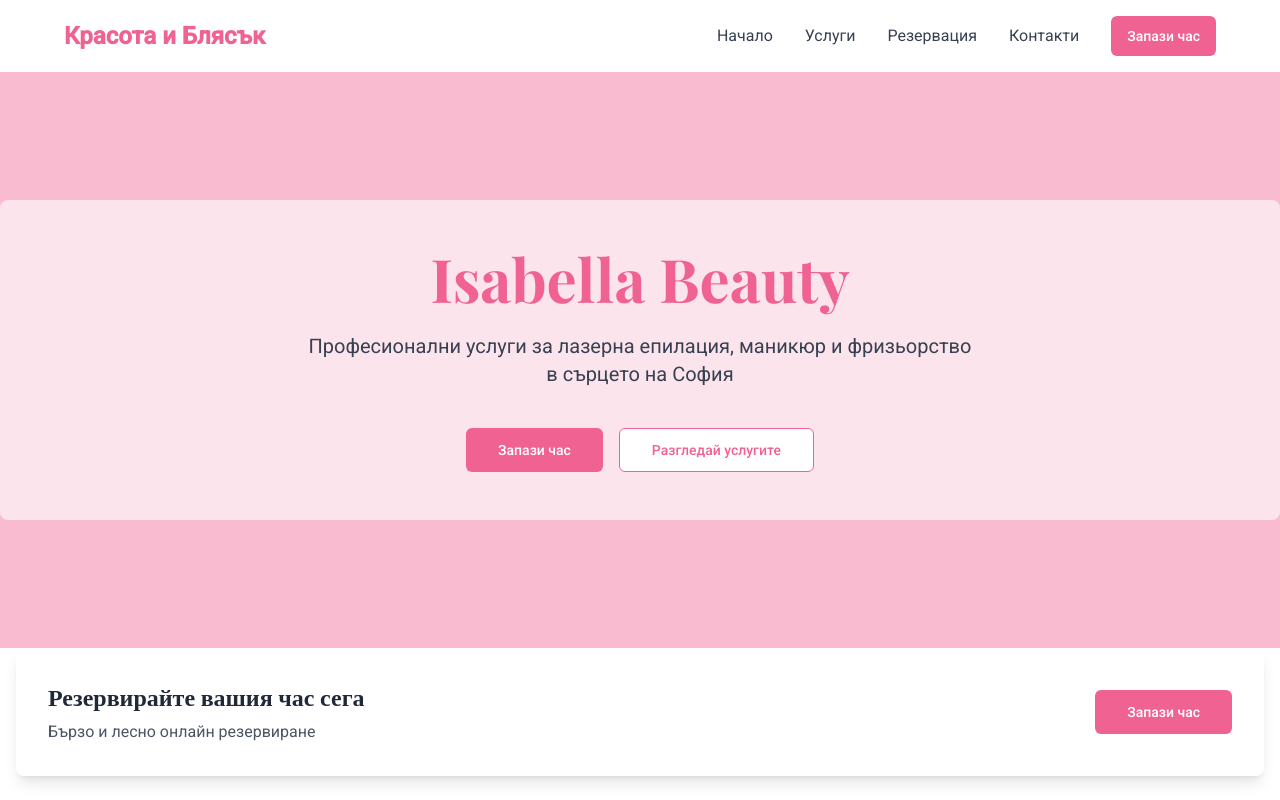
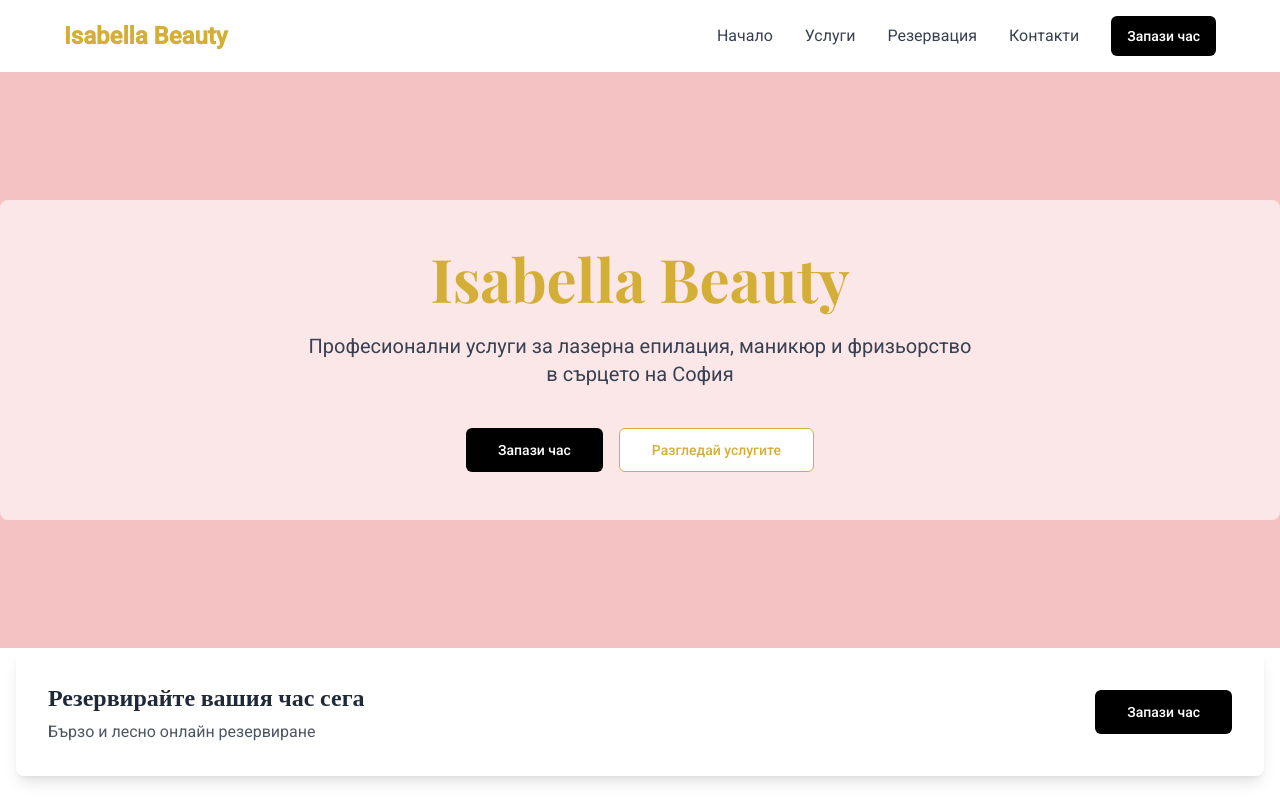
Before and after one commit to Iouo25/beauty-bloom-booking, a React (Vite) app: page / in a window 1280 px wide. Shown: the top 800 px of the page. Built offline with nearby package versions, Linux system fonts and the light colour scheme.

Commit message:
Refactor: Update color palette
Update the color palette to use gold, black, and blush pink.

```diff
--- a/src/components/Hero.tsx
+++ b/src/components/Hero.tsx
@@ -9,16 +9,16 @@ const Hero = () => {
       <div className="bg-salon-pink py-20 md:py-32 bg-cover bg-center" style={{ backgroundImage: 'url("/beauty-studio-bg.jpg")' }}>
         <div className="container mx-auto px-4 flex flex-col items-center text-center bg-white/60 py-12 rounded-lg backdrop-blur-sm">
           <h1 className="text-4xl md:text-6xl font-bold text-gray-800 mb-6">
-            <span className="text-salon-deep-pink">Isabella Beauty</span>
+            <span className="text-salon-gold">Isabella Beauty</span>
           </h1>
           <p className="text-xl text-gray-700 max-w-2xl mb-10">
             Професионални услуги за лазерна епилация, маникюр и фризьорство в сърцето на София
           </p>
           <div className="flex flex-col sm:flex-row gap-4">
-            <Button asChild size="lg" className="bg-salon-deep-pink hover:bg-pink-500 text-white px-8">
+            <Button asChild size="lg" className="bg-salon-deep-pink hover:bg-gray-800 text-white px-8">
               <Link to="/booking">Запази час</Link>
             </Button>
-            <Button asChild size="lg" variant="outline" className="border-salon-deep-pink text-salon-deep-pink hover:bg-salon-pink">
+            <Button asChild size="lg" variant="outline" className="border-salon-gold text-salon-gold hover:bg-salon-pink">
               <Link to="/services">Разгледай услугите</Link>
             </Button>
           </div>
@@ -31,7 +31,7 @@ const Hero = () => {
             <h2 className="text-2xl font-bold text-gray-800 mb-2">Резервирайте вашия час сега</h2>
             <p className="text-gray-600">Бързо и лесно онлайн резервиране</p>
           </div>
-          <Button asChild size="lg" className="bg-salon-deep-pink hover:bg-pink-500 text-white px-8">
+          <Button asChild size="lg" className="bg-salon-deep-pink hover:bg-gray-800 text-white px-8">
             <Link to="/booking">Запази час</Link>
           </Button>
         </div>
--- a/src/components/NavBar.tsx
+++ b/src/components/NavBar.tsx
@@ -11,8 +11,8 @@ const NavBar = () => {
     <nav className="bg-white shadow-sm py-4 px-4 md:px-8">
       <div className="container mx-auto flex justify-between items-center">
         <Link to="/" className="flex items-center">
-          <span className="font-playfair text-2xl font-bold text-salon-deep-pink">
-            Красота и Блясък
+          <span className="font-playfair text-2xl font-bold text-salon-gold">
+            Isabella Beauty
           </span>
         </Link>
 
@@ -30,19 +30,19 @@ const NavBar = () => {
 
         {/* Desktop Navigation */}
         <div className="hidden md:flex items-center space-x-8">
-          <Link to="/" className="text-gray-700 hover:text-salon-deep-pink transition-colors">
+          <Link to="/" className="text-gray-700 hover:text-salon-gold transition-colors">
             Начало
           </Link>
-          <Link to="/services" className="text-gray-700 hover:text-salon-deep-pink transition-colors">
+          <Link to="/services" className="text-gray-700 hover:text-salon-gold transition-colors">
             Услуги
           </Link>
-          <Link to="/booking" className="text-gray-700 hover:text-salon-deep-pink transition-colors">
+          <Link to="/booking" className="text-gray-700 hover:text-salon-gold transition-colors">
             Резервация
           </Link>
-          <Link to="/contact" className="text-gray-700 hover:text-salon-deep-pink transition-colors">
+          <Link to="/contact" className="text-gray-700 hover:text-salon-gold transition-colors">
             Контакти
           </Link>
-          <Button asChild variant="default" className="bg-salon-deep-pink hover:bg-pink-500 text-white">
+          <Button asChild variant="default" className="bg-salon-deep-pink hover:bg-gray-800 text-white">
             <Link to="/booking">Запази час</Link>
           </Button>
         </div>
@@ -54,28 +54,28 @@ const NavBar = () => {
           <div className="flex flex-col space-y-6 items-center">
             <Link
               to="/"
-              className="text-xl text-gray-800 hover:text-salon-deep-pink"
+              className="text-xl text-gray-800 hover:text-salon-gold"
               onClick={() => setIsMenuOpen(false)}
             >
               Начало
             </Link>
             <Link
               to="/services"
-              className="text-xl text-gray-800 hover:text-salon-deep-pink"
+              className="text-xl text-gray-800 hover:text-salon-gold"
               onClick={() => setIsMenuOpen(false)}
             >
               Услуги
             </Link>
             <Link
               to="/booking"
-              className="text-xl text-gray-800 hover:text-salon-deep-pink"
+              className="text-xl text-gray-800 hover:text-salon-gold"
               onClick={() => setIsMenuOpen(false)}
             >
               Резервация
             </Link>
             <Link
               to="/contact"
-              className="text-xl text-gray-800 hover:text-salon-deep-pink"
+              className="text-xl text-gray-800 hover:text-salon-gold"
               onClick={() => setIsMenuOpen(false)}
             >
               Контакти
@@ -83,7 +83,7 @@ const NavBar = () => {
             <Button
               asChild
               variant="default"
-              className="bg-salon-deep-pink hover:bg-pink-500 text-white w-full mt-4"
+              className="bg-salon-deep-pink hover:bg-gray-800 text-white w-full mt-4"
               onClick={() => setIsMenuOpen(false)}
             >
               <Link to="/booking">Запази час</Link>
--- a/tailwind.config.ts
+++ b/tailwind.config.ts
@@ -54,10 +54,10 @@ export default {
 					foreground: 'hsl(var(--card-foreground))'
 				},
 				salon: {
-					pink: "#F8BBD0",
-					"deep-pink": "#F06292",
-					gold: "#F9D6A5",
-					"deep-gold": "#E6BA7A",
+					pink: "#F4C2C2",
+					"deep-pink": "#000000",
+					gold: "#D4AF37",
+					"deep-gold": "#C19B2E",
 					cream: "#FFF9F0",
 				},
 				sidebar: {
```
